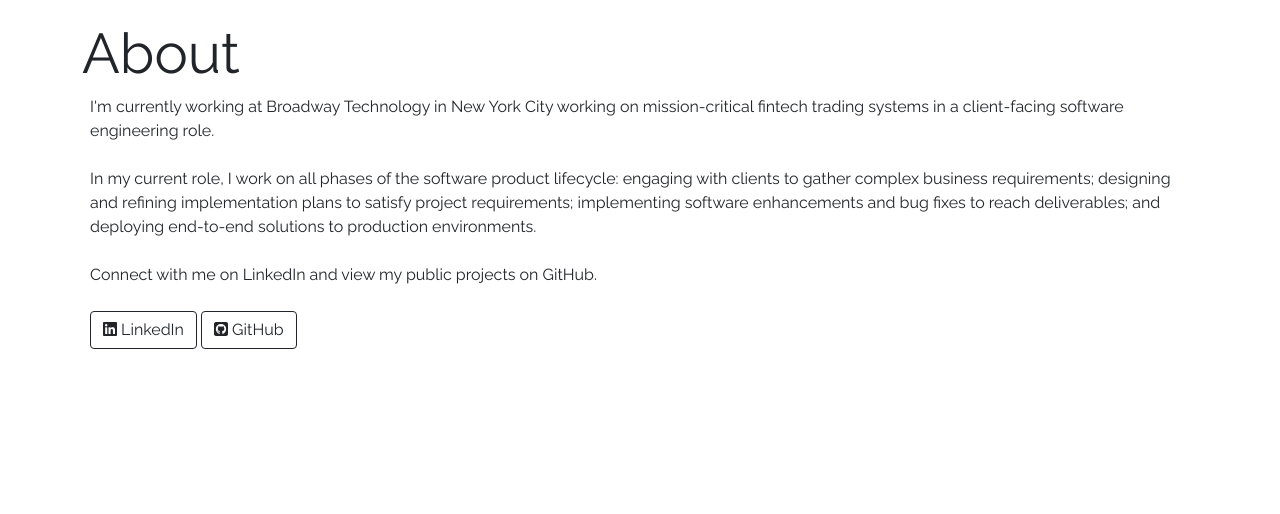
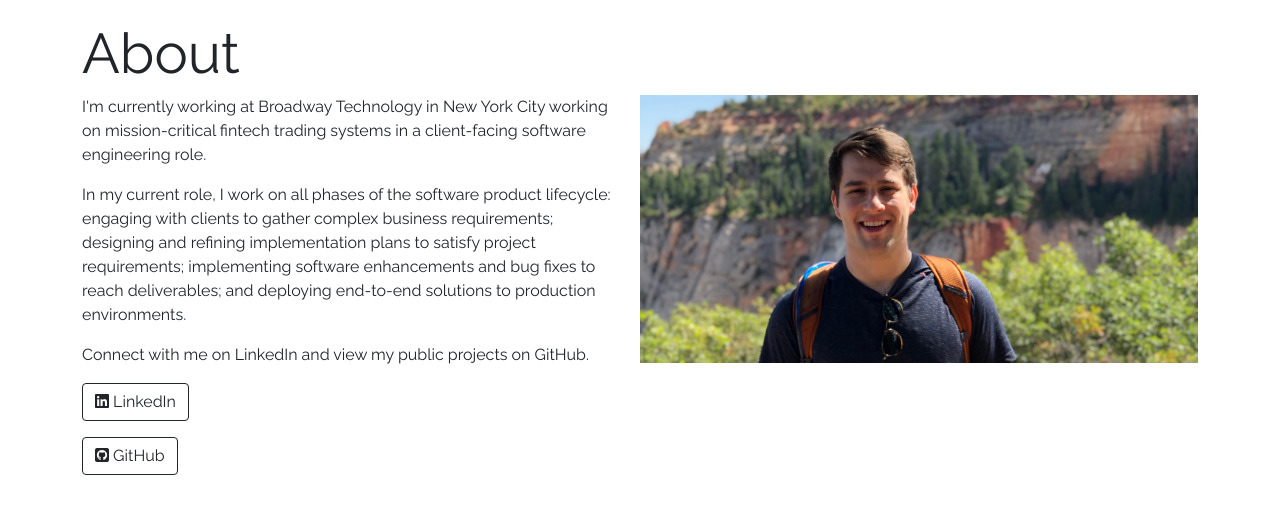
Before and after one commit to mrkbryn/mark-bryan-site, a Flask app: page / in a window 1280 px wide. Shown: the part 56-570 px from the top of the page. Run offline with Flask 2, Linux system fonts and the light colour scheme; some libraries are stand-ins or nearby versions.

Commit message:
Use clearfix

```diff
--- a/app/templates/index.html
+++ b/app/templates/index.html
@@ -8,23 +8,22 @@
 
 {% block content %}
   <h1 class="display-4">About</h1>
-  <div class="row">
+
+  <div class="clearfix">
+    <img src="/static/jumbo_mab.jpg" class="col-md-6 float-md-end mb-3 ms-md-3" alt="Mark Bryan">
+
     <p>I'm currently working at Broadway Technology in New York City working on mission-critical fintech trading systems in a client-facing software engineering role.</p>
-  </div>
-  <div class="row">
+
     <p>
       In my current role, I work on all phases of the software product lifecycle: engaging with clients to gather
       complex business requirements; designing and refining implementation plans to satisfy project requirements; implementing
       software enhancements and bug fixes to reach deliverables; and deploying end-to-end solutions to production environments.
     </p>
-  </div>
-  <div class="row">
+
     <p>Connect with me on LinkedIn and view my public projects on GitHub.</p>
-  </div>
-  <div class="row">
-    <div class="col">
-      <a href="https://www.linkedin.com/in/markandrewbryan/" class="btn btn-outline-dark"><span><i class="fab fa-linkedin"></i></span> LinkedIn</a>
-      <a href="https://github.com/mrkbryn" class="btn btn-outline-dark"><span><i class="fab fa-github-square"></i></span> GitHub</a>
-    </div>
+
+    <!-- Links to LinkedIn, GitHub, etc. -->
+    <p><a href="https://www.linkedin.com/in/markandrewbryan/" class="btn btn-outline-dark"><span><i class="fab fa-linkedin"></i></span> LinkedIn</a></p>
+    <p><a href="https://github.com/mrkbryn" class="btn btn-outline-dark"><span><i class="fab fa-github-square"></i></span> GitHub</a></p>
   </div>
 {% endblock %}
--- a/app/templates/resume/index.html
+++ b/app/templates/resume/index.html
@@ -69,4 +69,10 @@
     </ul>
   </div>
 
+  <div class="row justify-content-center">
+      {% for skill in resume['skills'] %}
+        <div class="col">{{ skill }}</div>
+      {% endfor %}
+  </div>
+
 {% endblock %}
```
